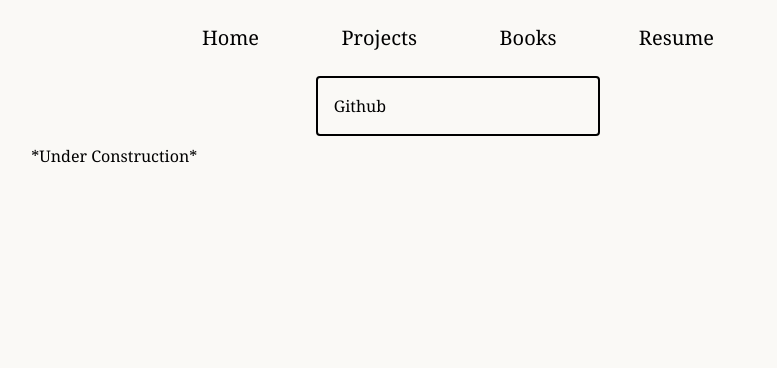
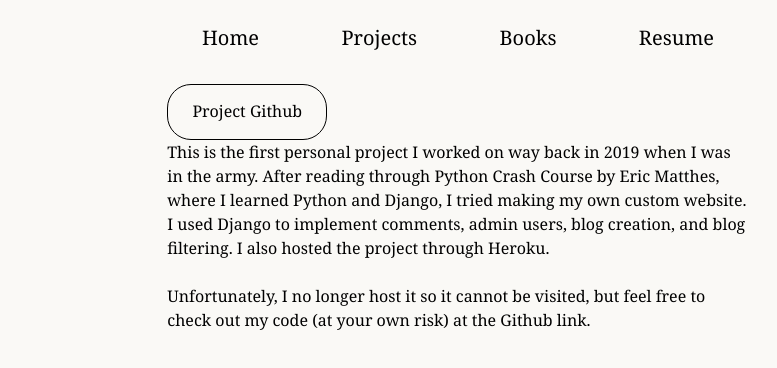
Before and after one commit to jacob-armiger/react-portfolio-site, a Next.js app: page /project/DevBlog in a window 1280 px wide. Shown: the top 368 px of the page, without its empty margins (182-959 px from the left). Built offline with nearby package versions, Linux system fonts and the light colour scheme.

Commit message:
Add content

```diff
--- a/src/pages/project/DevBlog.js
+++ b/src/pages/project/DevBlog.js
@@ -1,4 +1,5 @@
 import { useRouter } from "next/router";
+import Button from "@/components/Button";
 export default function Project() {
     let router = useRouter();
 
@@ -11,16 +12,28 @@ export default function Project() {
         <div className="m-auto w-8/12 content-center">
             <h1 className="my-4 text-center font-bold">{project?.name}</h1>
             <img className="" src={project?.image} />
-            <div className="flex flex-col items-center justify-center sm:flex-row">
-                <a
-                    className="rich-link"
-                    target="_blank"
-                    href="https://github.com/jacob-armiger/django-devblog"
-                >
-                    Github
-                </a>
+            {/* Content */}
+            <div className="mx-1 my-4 flex max-w-prose flex-col items-center sm:mx-auto sm:items-start">
+                <div className="flex w-min flex-row space-x-4">
+                    <Button
+                        url="https://github.com/jacob-armiger/django-devblog"
+                        title="Project Github"
+                    />
+                </div>
+                <p>
+                    This is the first personal project I worked on way back in
+                    2019 when I was in the army. After reading through Python
+                    Crash Course by Eric Matthes, where I learned Python and
+                    Django, I tried making my own custom website. I used Django
+                    to implement comments, admin users, blog creation, and blog
+                    filtering. I also hosted the project through Heroku.
+                    <br />
+                    <br />
+                    Unfortunately, I no longer host it so it cannot be visited,
+                    but feel free to check out my code (at your own risk) at the
+                    Github link.
+                </p>
             </div>
-            <p>*Under Construction*</p>
         </div>
     );
 }
```
